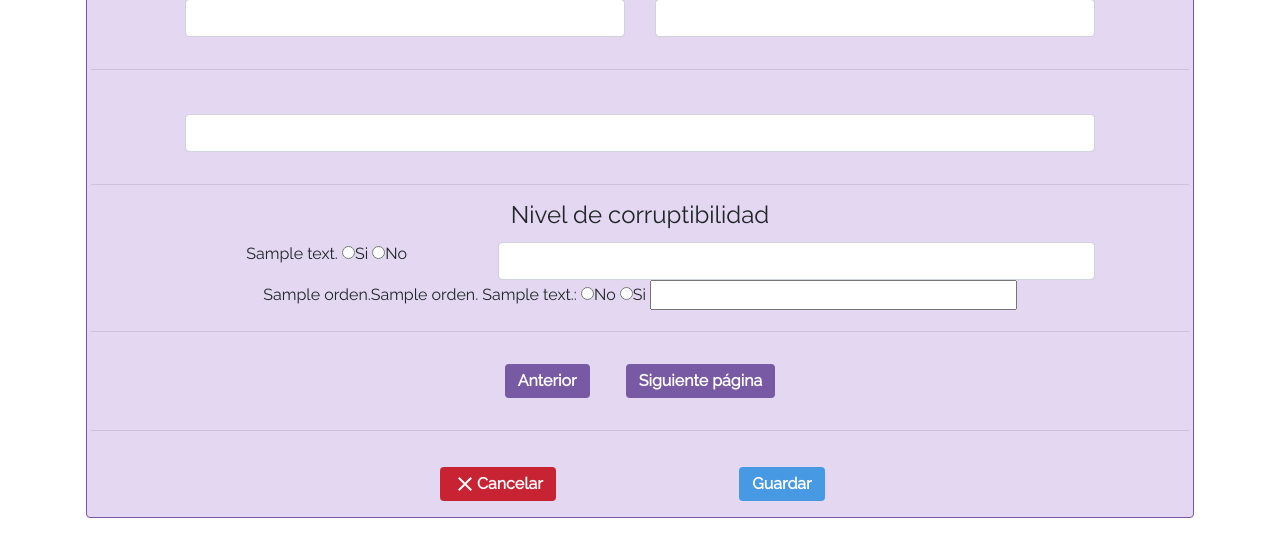
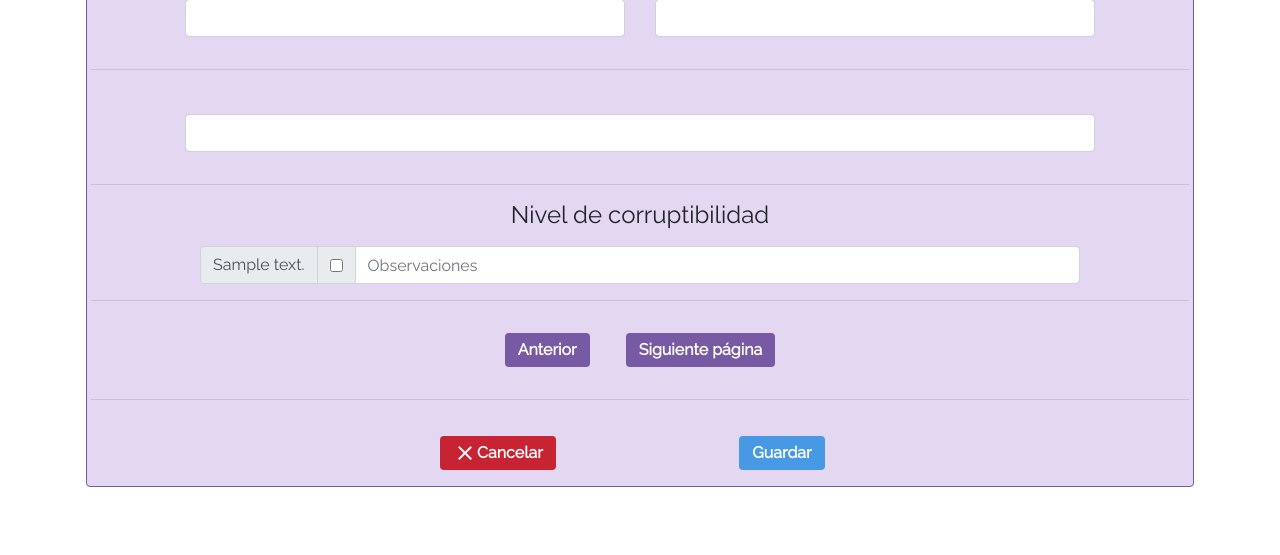
Before and after one commit to unlp-taller-tecnologias/2018-grupo-1, a Symfony app: template app/Resources/views/expediente/new.html.twig in a window 1280 px wide, after a click on "Agresor". Shown: the part 853-1408 px from the top of the page. After the commit the page ends 1340 px from the top, so only its background shows below. Run offline with Twig, Linux system fonts and the light colour scheme; the template is opened without the code that fills it: most values are stand-ins (such as "Sample title", 1, 10 or a date in 2020); form fields are guessed from the names that the template uses; some libraries are stand-ins or nearby versions.

Commit message:
idem anterior :)

```diff
--- a/app/Resources/views/expediente/new.html.twig
+++ b/app/Resources/views/expediente/new.html.twig
@@ -67,6 +67,7 @@
             </div>
 
             <div>
+              <!-- PAGINA 1 -->
               <div class="pagina" id="1">
                 <div class="mt-3 p-1">
 
@@ -234,7 +235,7 @@
                     </div>
                   </div>
                   <br>
-                  <div class="row justify-content-center">
+                  <div class="row justify-content-center mt-2">
                     <div class="col-md-5">
                       {{ form_row(form.victima.nacion) }}
                     </div>
@@ -245,7 +246,7 @@
                       </select>
                     </div>
                   </div>
-                  <div class="row justify-content-center">
+                  <div class="row justify-content-center mt-2">
                     <div class="col-md-5">
                       <label for="victima.localidad">Localidad</label>
                       <select name="victima.localidad" placeholder="Seleccione un localidad" id='js-localidades' class="form-control" value="" disabled>
@@ -269,58 +270,54 @@
 
                   <h3>Datos de la consultante</h3>
                   <hr>
+
+
                   <div class="row justify-content-center mt-1">
-                    <div class="col-md-2">
-                      {{ form_label(form.victima.poseeDineroPropio) }}
+                    <div class="input-group col-md-10">
+                      <div class="input-group-prepend">
+                        <div class="input-group-text">
+                          Posee dinero propio
+                        </div>
+                        <div class="input-group-text">
                           {{ form_errors(form.victima.poseeDineroPropio) }}
-                    </div>
-                    <div class="col-md-1 text-left">
                           {{ form_widget(form.victima.poseeDineroPropio) }}
                         </div>
-                    <div class="col-md-1 mr-1">
-                      {{ form_label(form.victima.obserDineroPropio) }}
+                      </div>
                       {{ form_errors(form.victima.obserDineroPropio) }}
-                    </div>
-                    <div class="col-md-6">
                       {{ form_widget(form.victima.obserDineroPropio) }}
                     </div>
                   </div>
-
                   <div class="row justify-content-center mt-1">
-                    <div class="col-md-2">
-                      {{ form_label(form.victima.poseePlanSocial) }}
+                    <div class="input-group col-md-10">
+                      <div class="input-group-prepend">
+                        <div class="input-group-text">
+                          Posee plan social
+                        </div>
+                        <div class="input-group-text">
                           {{ form_errors(form.victima.poseePlanSocial) }}
-                    </div>
-                    <div class="col-md-1 text-left">
                           {{ form_widget(form.victima.poseePlanSocial) }}
                         </div>
-                    <div class="col-md-1 mr-1">
-                      {{ form_label(form.victima.obserPlanSocial) }}
+                      </div>
                       {{ form_errors(form.victima.obserPlanSocial) }}
-                    </div>
-                    <div class="col-md-6">
                       {{ form_widget(form.victima.obserPlanSocial) }}
                     </div>
                   </div>
-
                   <div class="row justify-content-center mt-1">
-                    <div class="col-md-2">
-                      {{ form_label(form.victima.poseeViviendaPropia) }}
+                    <div class="input-group col-md-10">
+                      <div class="input-group-prepend">
+                        <div class="input-group-text">
+                          Posee vivienda propia
+                        </div>
+                        <div class="input-group-text">
                           {{ form_errors(form.victima.poseeViviendaPropia) }}
-                    </div>
-                    <div class="col-md-1 text-left">
                           {{ form_widget(form.victima.poseeViviendaPropia) }}
                         </div>
-                    <div class="col-md-1 mr-1">
-                      {{ form_label(form.victima.obserViviendaPropia) }}
+                      </div>
                       {{ form_errors(form.victima.obserViviendaPropia) }}
-                    </div>
-                    <div class="col-md-6">
                       {{ form_widget(form.victima.obserViviendaPropia) }}
                     </div>
                   </div>
                   <hr>
-
                   <div class="row justify-content-center">
                     <div class="col-md-8">
                       <h3>Telefonos</h3>
@@ -592,23 +589,25 @@
                     <h4>Nivel de corruptibilidad</h4>
                     <div class="col-md-10">
                       {% for nivel in corruptibilidad %}
-                        <div class="row mt-1">
-                          <div class="col-4">
-                            <label>{{ nivel.descripcion }}</label>
-                            <input type="radio" name="corruptibilidad[{{ nivel.id }}]" value="true">Si
-                            <input type="radio" name="corruptibilidad[{{ nivel.id }}]" value="false">No
+                        <div class="input-group col-md-12 mt-2">
+                          <div class="input-group-prepend">
+                            <div class="input-group-text">{{ nivel.descripcion | capitalize }}</div>
+                            <div class="input-group-text">
+                              <input type="checkbox" name="riesgo[{{ nivel.id }}]">
                             </div>
-                          <div class="col-8">
-                            <input type="text" name="observacionesCorruptibilidad[{{ nivel.id }}]" class="form-control">
                           </div>
+                          <input class="form-control" type="text" name="observacionesRiesgo[{{ nivel.id }}]" placeholder="Observaciones">
                         </div>
                         {% for subNivel in subCorr %}
                           {% if subNivel.padre.id == nivel.id %}
-                            <div class="col-md-12">
-                              <label>{% if subNivel.padre.id is defined %}{{ subNivel.padre.orden }}.{% endif %}{{ subNivel.orden }}. {{ subNivel.descripcion }}:   </label>
-                              <input type="radio" name="corruptibilidad[{{ subNivel.id }}]" value="false">No
-                              <input type="radio" name="corruptibilidad[{{ subNivel.id }}]" value="true">Si
-                              <input type="text" name="observacionesCorruptibilidad[{{ subNivel.id }}]" class="col-md-5 float-rigth">
+                            <div class="input-group col-md-12 mt-2">
+                              <div class="input-group-prepend">
+                                <div class="input-group-text">{{ subNivel.descripcion | capitalize }}</div>
+                                <div class="input-group-text">
+                                  <input type="checkbox" name="riesgo[{{ subNivel.id }}]">
+                                </div>
+                              </div>
+                              <input class="form-control" type="text" name="observacionesRiesgo[{{ subNivel.id }}]" placeholder="Observaciones">
                             </div>
                           {% endif %}
                         {% endfor %}
@@ -815,7 +814,6 @@
                     </div>
                   </div>
                   <hr>
-
                   <div class="row justify-content-center">
                     <div class="col-5">
                       <h3>Botón Antipánico</h3>
@@ -846,6 +844,7 @@
               </div> <!-- fin div pagina 7 -->
               <!-- FIN PAGINA 7 -->
 
+              <!-- SCRIPTS DE BOTON ANTIPANICO Y HOGAR -->
               <script type="text/javascript">
                 var $collectionBotones;
                 var $addNewBoton = $('<a href="#" class="btn btn-info  mt-3">Agregar boton antipánico</a>');
@@ -932,16 +931,14 @@
                      $panel.append($panelFooter);
                 }
               </script>
-
+              <!-- FIN SCRIPTS BOTON ANTIPANICO Y HOGAR -->
 
               <div class="pagina" id="8">
                 <div class="p-1">
                   <div class="row justify-content-center">
+                    <div class="col-md-10">
                       <h3>Resumen</h3>
-                    <div class="input-group">
-                      <div class="col-md-10">
                       {{ form_row(form.resumen) }}
-                      </div>
                     </div>
                   </div>
                   <hr>
--- a/src/AppBundle/Form/AgresorType.php
+++ b/src/AppBundle/Form/AgresorType.php
@@ -27,11 +27,11 @@ class AgresorType extends AbstractType
         $builder
         ->add('nombre', TextType::class, array('label' => 'Nombre','attr' => array('class' => 'form-control')))
         ->add('apellido', TextType::class, array('label' => 'Apellido','attr' => array('class' => 'form-control')))
+        ->add('edad', IntegerType::class, array('label' => 'Edad','attr' => array('class' => 'form-control')))
         ->add('fechaNac', DateType::class, array(
                 'label' => 'Fecha de nacimiento',
                 'attr' => array('class' => 'form-control'),
                 'widget' => 'single_text'))
-        ->add('edad', IntegerType::class, array('label' => 'Edad','attr' => array('class' => 'form-control')))
         ->add('nroDocumento', TextType::class, array(
                 'label' => 'N° de documento',
                 'attr' => array('class' => 'form-control')))
--- a/src/AppBundle/Form/ExpedienteType.php
+++ b/src/AppBundle/Form/ExpedienteType.php
@@ -131,7 +131,7 @@ class ExpedienteType extends AbstractType
             'prototype' => true,
             //'prototype_data' => 'Ingrese un telefono',
         ))
-        ->add('resumen', ResumenType::class, array('attr' => array('class' => 'col-md-12 ','rows'=>"25")));
+        ->add('resumen', ResumenType::class, array('label' => false,'attr' => array('class' => 'col-md-12 ','rows'=>"25")));
     }/**
      * {@inheritdoc}
      */
```
Also changed, not shown: src/AppBundle/Form/VictimaType.php (+6 -6 lines), src/AppBundle/Form/EvaluacionRiesgoType.php (indentation only). Lines whose indentation alone changed are shown as unchanged.
